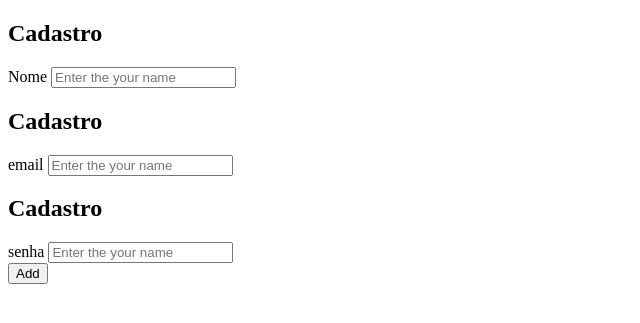
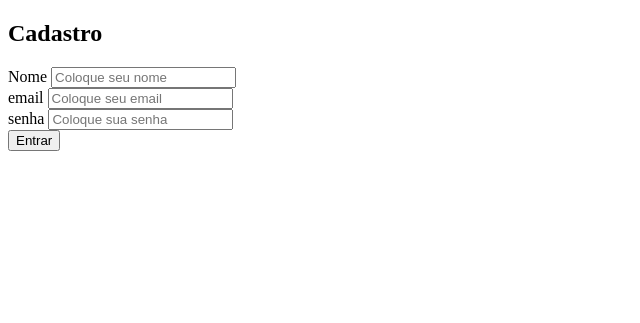
Before and after one commit to N4than-Rossi/Marketplace_estudantil, a Flask app: page /add in a window 1280 px wide. Shown: the part 98-421 px from the top of the page, without its empty margins (0-640 px from the left). Run offline with Flask 3, Linux system fonts and the light colour scheme.

Commit message:
solve_merge

```diff
--- a/templates/cadastro.html
+++ b/templates/cadastro.html
@@ -10,22 +10,19 @@
         </form>
         <div class="cadastro-group">
             <label for="nome">Nome</label>
-            <input type="text" id="cadastro-nome" placeholder="Enter the your name ">
+            <input type="text" id="cadastro-nome" placeholder="Coloque seu nome">
 
         </div>
-        <h2>Cadastro</h2>
-        <div class="cadastro-group">
+            <div class="cadastro-group">
             <label for="nome">email</label>
-            <input type="text" id="cadastro-email" placeholder="Enter the your name ">
+            <input type="text" id="cadastro-email" placeholder="Coloque seu email">
 
         </div>
-        <h2>Cadastro</h2>
-        <div class="cadastro-group">
+            <div class="cadastro-group">
             <label for="nome">senha</label>
-            <input type="text" id="cadastro-senha" placeholder="Enter the your name ">
-
+            <input type="text" id="cadastro-senha" placeholder="Coloque sua senha">
         </div>
-        <button type="submit" class="submit-butoon">Add</button>
+        <button type="submit" class="submit-butoon">Entrar</button>
     </div>
 </div>
 {% endblock %}
--- a/templates/desc_tutor.html
+++ b/templates/desc_tutor.html
@@ -34,12 +34,6 @@
                 <div class="link_de_contatos">
                     <p> <a href="pag_calendário"></a> ou <a href="mailto/tutor@gmail.com"> </p>
                 </div>
-
             </div>
-
-
-
-
-
         </div>
 {% endblock %}
```
